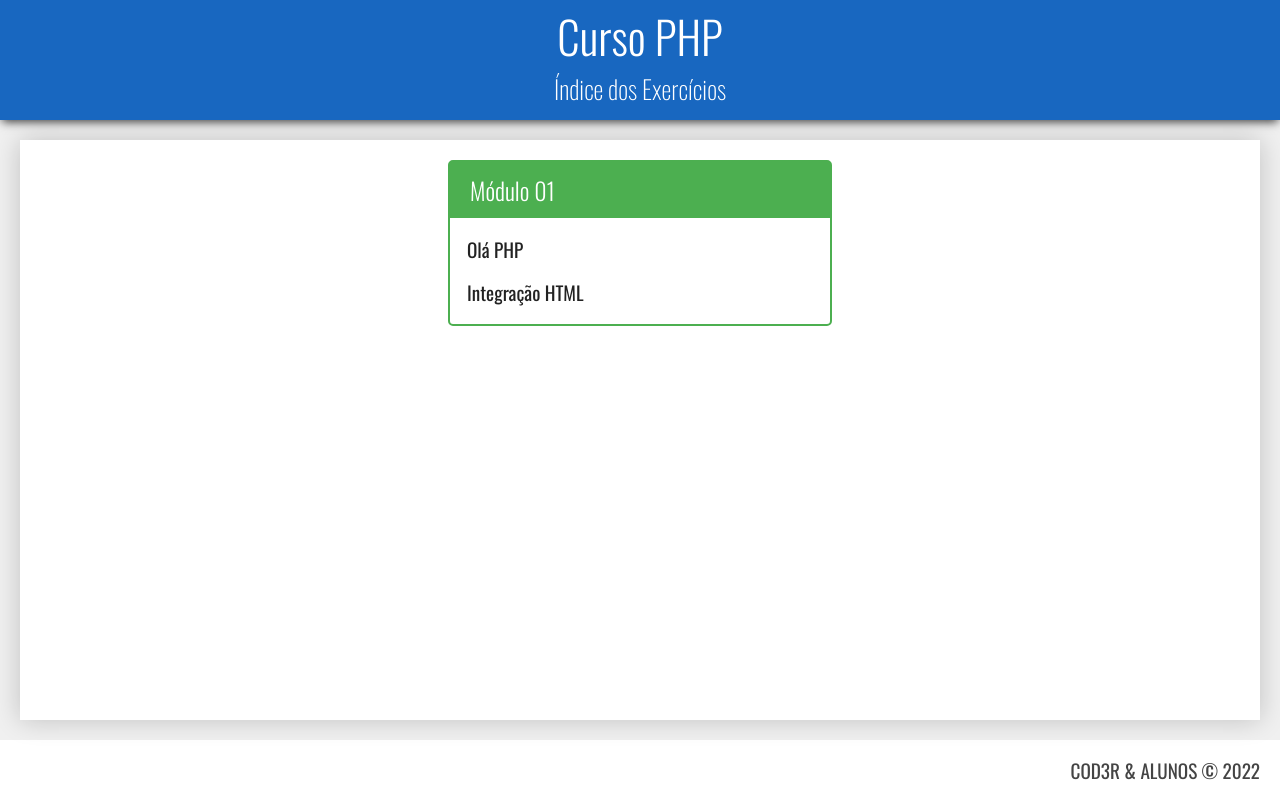
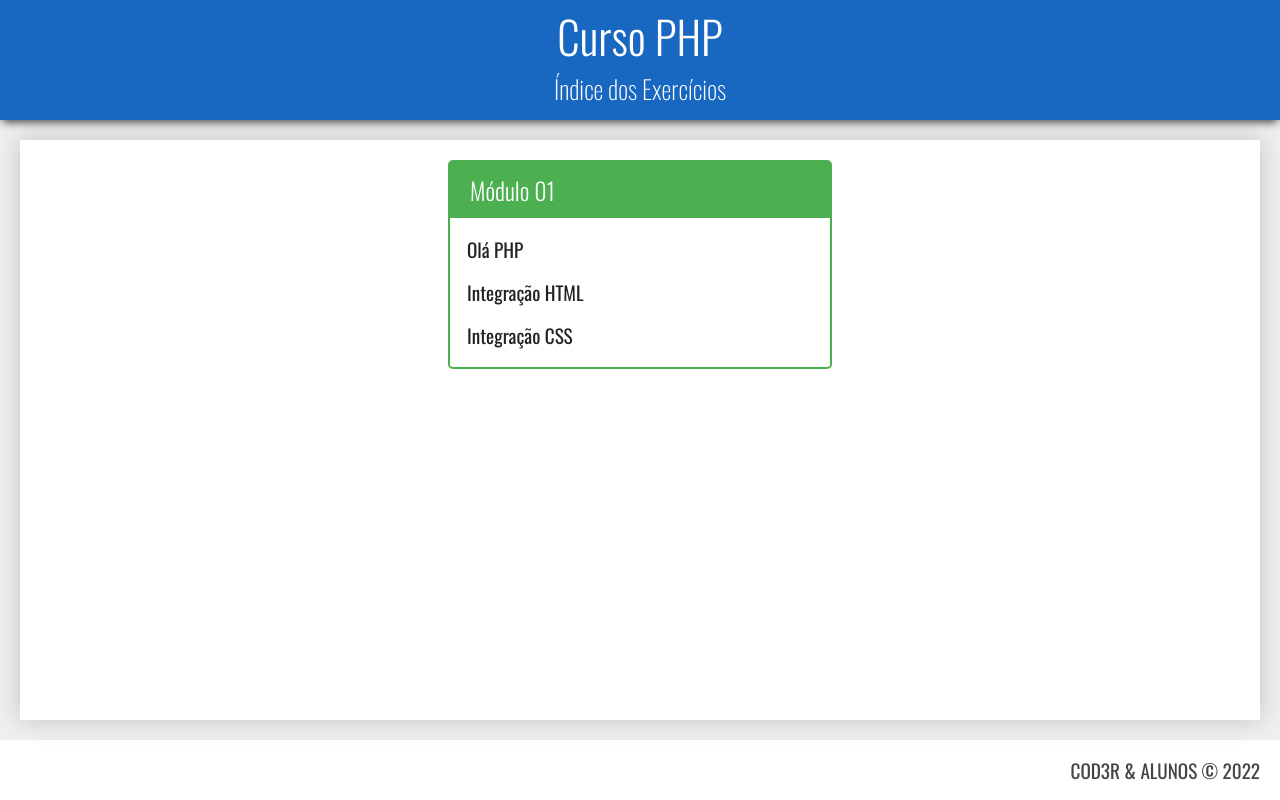
Before and after one commit to marcusG4m4/curso-PHP, a PHP site: page / in a window 1280 px wide. Run offline with PHP 8.4, Linux system fonts and the light colour scheme.

Commit message:
integração CSS

```diff
--- /dev/null
+++ b/basico/css.php
@@ -0,0 +1 @@
+<div class="titulo">integração CSS</div>
--- a/index.php
+++ b/index.php
@@ -27,6 +27,11 @@
                             Integração HTML
                             </a>
                         </li>
+                        <li>
+                            <a href="exercicio.php?dir=basico&file=css">
+                            Integração CSS
+                            </a>
+                        </li>
                     </ul>
                 </div>
             </nav>
```
